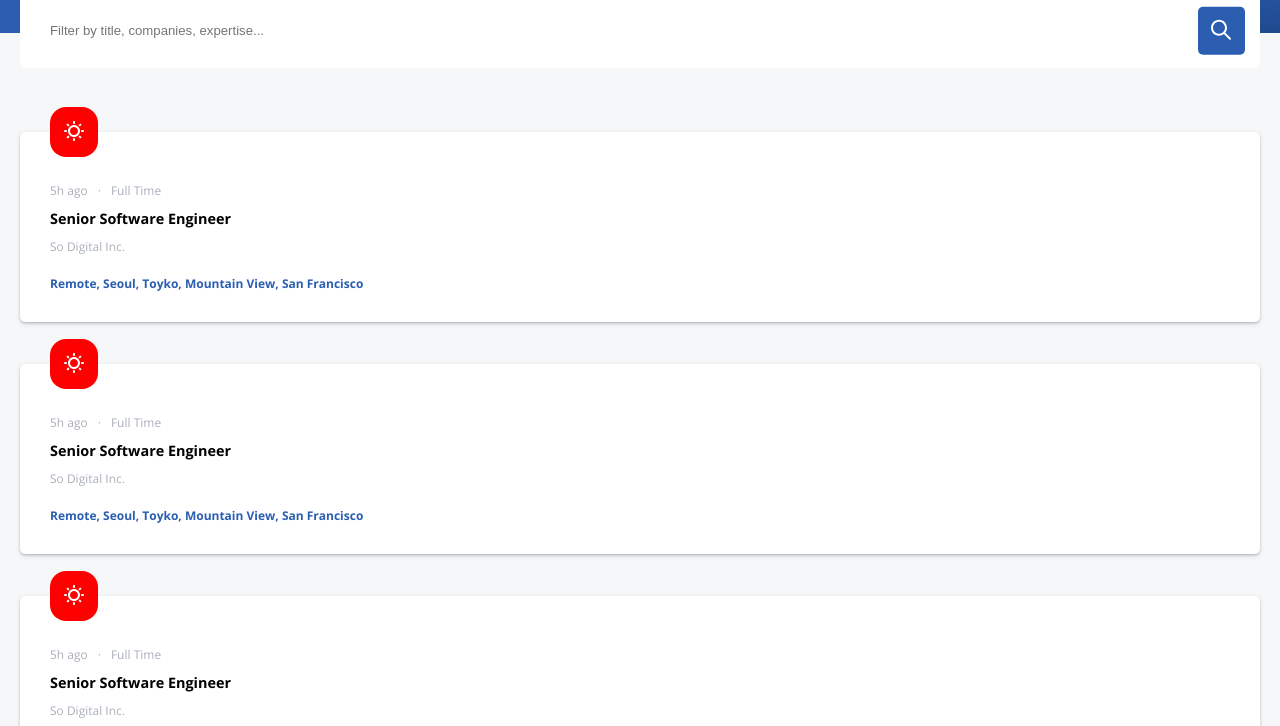
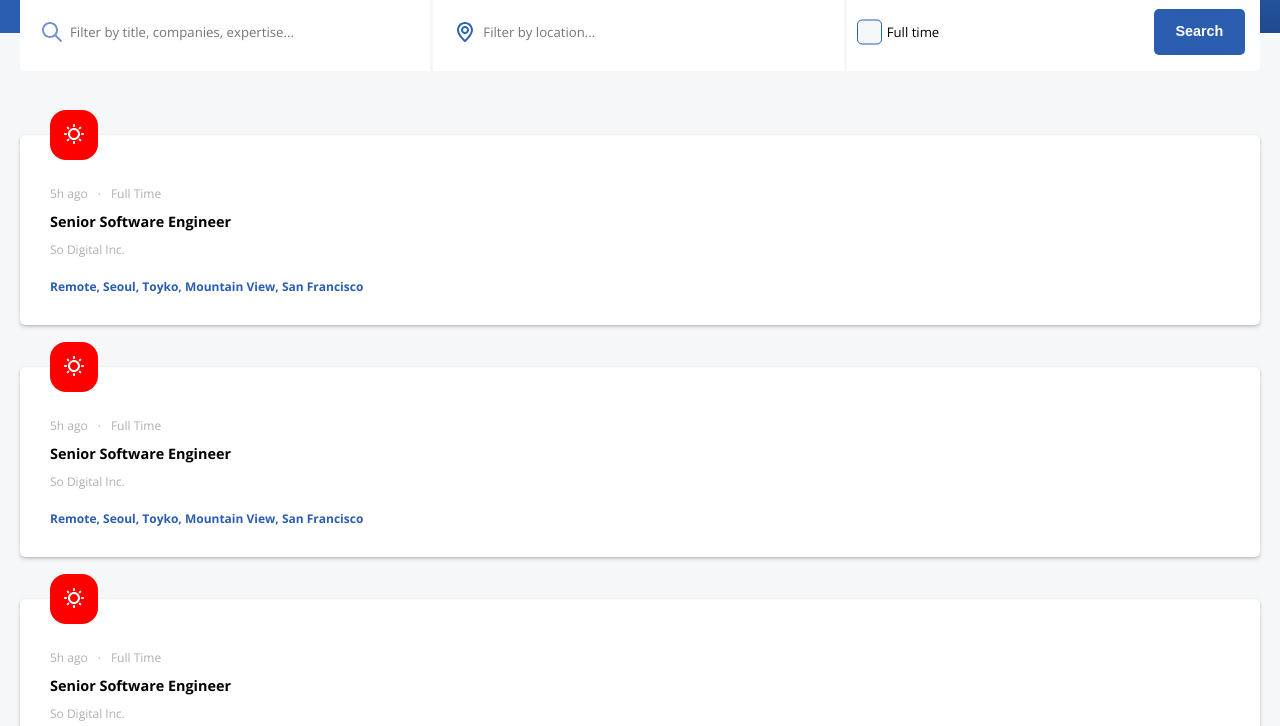
Before and after one commit to apyd/job-search-portal, a website: page index.html in a window 1280 px wide. Shown: the part 127-853 px from the top of the page. Drawn offline with nearby package versions, Linux system fonts and the light colour scheme.

Commit message:
Updated style.css

```diff
--- a/assets/css/style.css
+++ b/assets/css/style.css
@@ -1,5 +1,4 @@
 *, *::after, *::before {
-  -webkit-box-sizing: border-box;
   box-sizing: border-box;
   padding: 0;
   margin: 0;
@@ -12,35 +11,17 @@ html {
 
 body {
   background-color: #f5f7f8;
-  display: -webkit-box;
-  display: -ms-flexbox;
   display: flex;
-  -webkit-box-orient: vertical;
-  -webkit-box-direction: normal;
-  -ms-flex-direction: column;
   flex-direction: column;
-  -webkit-box-pack: stretch;
-  -ms-flex-pack: stretch;
   justify-content: stretch;
-  -webkit-box-align: center;
-  -ms-flex-align: center;
   align-items: center;
   padding-bottom: 20px;
 }
 
 .header {
-  display: -webkit-box;
-  display: -ms-flexbox;
   display: flex;
-  -webkit-box-orient: horizontal;
-  -webkit-box-direction: normal;
-  -ms-flex-direction: row;
   flex-direction: row;
-  -webkit-box-pack: justify;
-  -ms-flex-pack: justify;
   justify-content: space-between;
-  -webkit-box-align: stretch;
-  -ms-flex-align: stretch;
   align-items: stretch;
   width: 100%;
   background: url("../img/bg.svg");
@@ -55,57 +36,41 @@ body {
 }
 
 .main {
-  display: -webkit-box;
-  display: -ms-flexbox;
   display: flex;
-  -webkit-box-orient: vertical;
-  -webkit-box-direction: normal;
-  -ms-flex-direction: column;
   flex-direction: column;
-  -webkit-box-pack: center;
-  -ms-flex-pack: center;
   justify-content: center;
-  -webkit-box-align: center;
-  -ms-flex-align: center;
   align-items: center;
   padding: 0 20px;
+  margin-bottom: 20px;
   width: 100%;
 }
 
 .cards {
-  display: -webkit-box;
-  display: -ms-flexbox;
   display: flex;
-  -webkit-box-orient: vertical;
-  -webkit-box-direction: normal;
-  -ms-flex-direction: column;
   flex-direction: column;
-  -webkit-box-pack: start;
-  -ms-flex-pack: start;
   justify-content: flex-start;
-  -webkit-box-align: stretch;
-  -ms-flex-align: stretch;
   align-items: stretch;
   width: 100%;
 }
 
 .form {
-  display: -webkit-box;
-  display: -ms-flexbox;
   display: flex;
-  -webkit-box-orient: horizontal;
-  -webkit-box-direction: normal;
-  -ms-flex-direction: row;
   flex-direction: row;
-  -webkit-box-pack: stretch;
-  -ms-flex-pack: stretch;
-  justify-content: stretch;
-  -webkit-box-align: center;
-  -ms-flex-align: center;
+  justify-content: center;
   align-items: center;
   position: relative;
   top: -40px;
   width: 100%;
+}
+@media (min-width: 768px) {
+  .form {
+    display: flex;
+    flex-direction: row;
+    justify-content: center;
+    align-items: stretch;
+    background-color: #ffffff;
+    border-radius: 5px;
+  }
 }
 
 .btn {
@@ -114,8 +79,10 @@ body {
   font-size: 1.2rem;
   line-height: 0.8em;
   padding: 1.2em 1.5em;
-  margin: 0.5em;
   background-color: transparent;
+}
+.btn:hover {
+  cursor: pointer;
 }
 .btn--primary {
   background-color: #2B5EB1;
@@ -124,50 +91,117 @@ body {
 }
 .btn--icon {
   padding: 0.8em 0.8em;
-  margin: 0;
+}
+@media (min-width: 768px) {
+  .btn--icon {
+    display: none;
+  }
 }
 .btn--pull-right-middle {
   position: absolute;
   top: 50%;
   right: 15px;
-  -webkit-transform: translateY(-50%);
   transform: translateY(-50%);
 }
 
 .input {
+  font-family: "Open Sans", sans-serif;
+  color: #aaafb9;
   border: none;
   border-radius: 5px;
   padding: 30px 70px 30px 30px;
   font-size: 1.1rem;
   width: 100%;
 }
+@media (min-width: 768px) {
+  .input {
+    border: none;
+    border-radius: 5px 0px 0px 5px;
+    border-right: 3px solid #f5f7f8;
+    padding: 30px 15px 30px 50px;
+  }
+}
 .input__wrapper {
-  -webkit-box-flex: 1;
-  -ms-flex: 1;
   flex: 1;
   position: relative;
+  display: flex;
+  flex-direction: row;
+  justify-content: center;
+  align-items: center;
+}
+.input__wrapper:nth-child(n+2) {
+  display: none;
+}
+@media (min-width: 768px) {
+  .input__wrapper:nth-child(n+2) {
+    display: flex;
+    flex-direction: row;
+    justify-content: flex-start;
+    align-items: center;
+    flex: 1;
+  }
 }
 .input__icon {
   display: none;
 }
+@media (min-width: 768px) {
+  .input__icon {
+    display: inline-block;
+    position: absolute;
+    left: 20px;
+    filter: invert(33%) sepia(36%) saturate(2141%) hue-rotate(192deg) brightness(87%) contrast(89%);
+  }
+}
 
-.input__wrapper:nth-child(n+2) {
-  display: none;
+.checkbox {
+  position: absolute;
+  height: 1px;
+  width: 1px;
+  clip: rect(1px, 1px, 1px, 1px);
+  margin: -1px;
+  padding: 0;
+  border: 0;
+  overflow: hidden;
+}
+.checkbox__label {
+  padding-left: 40px;
+  font-size: 1.1rem;
+  position: relative;
+}
+.checkbox__label:hover {
+  cursor: pointer;
+}
+.checkbox__label::before {
+  position: absolute;
+  content: "";
+  width: 25px;
+  height: 25px;
+  background-color: #f5f7f8;
+  border: 1px solid #2B5EB1;
+  top: 50%;
+  left: 10px;
+  transform: translateY(-50%);
+  border-radius: 5px;
+}
+.checkbox:checked + .checkbox__label {
+  font-weight: 700;
+}
+.checkbox:checked + .checkbox__label::after {
+  position: absolute;
+  border-radius: 5px;
+  content: "";
+  width: 21px;
+  height: 21px;
+  background-color: #2B5EB1;
+  top: 50%;
+  left: 12px;
+  transform: translateY(-50%);
 }
 
 .theme-switch {
-  display: -webkit-box;
-  display: -ms-flexbox;
   display: flex;
-  -webkit-box-orient: horizontal;
-  -webkit-box-direction: normal;
-  -ms-flex-direction: row;
   flex-direction: row;
-  -webkit-box-pack: center;
-  -ms-flex-pack: center;
   justify-content: center;
-  -webkit-box-align: center;
-  -ms-flex-align: center;
   align-items: center;
   position: relative;
 }
@@ -183,7 +217,6 @@ body {
 }
 .theme-switch__input:checked + .theme-switch__label::after {
   left: 65%;
-  -webkit-transition: all 0.3s;
   transition: all 0.3s;
 }
 .theme-switch__label {
@@ -192,6 +225,9 @@ body {
   width: 55px;
   height: 30px;
   margin: 0 10px;
+}
+.theme-switch__label:hover {
+  cursor: pointer;
 }
 .theme-switch__label::before {
   position: absolute;
@@ -207,43 +243,29 @@ body {
   position: absolute;
   top: 50%;
   left: 15%;
-  -webkit-transform: translate(-15%, -50%);
   transform: translate(-15%, -50%);
   width: 1em;
   height: 1em;
   content: "";
   border-radius: 15px;
   background-color: #2B5EB1;
-  -webkit-transition: all 0.3s;
   transition: all 0.3s;
 }
 
 .card {
-  display: -webkit-box;
-  display: -ms-flexbox;
   display: flex;
-  -webkit-box-orient: vertical;
-  -webkit-box-direction: normal;
-  -ms-flex-direction: column;
   flex-direction: column;
-  -webkit-box-pack: start;
-  -ms-flex-pack: start;
   justify-content: flex-start;
-  -webkit-box-align: start;
-  -ms-flex-align: start;
   align-items: flex-start;
-  -webkit-box-flex: 1;
-  -ms-flex: 1;
   flex: 1;
   margin: 2em 0 1.5em 0;
   padding: 30px;
   border-radius: 5px;
-  -webkit-box-shadow: rgba(50, 50, 93, 0.25) 0px 2px 5px -1px, rgba(0, 0, 0, 0.3) 0px 1px 3px -1px;
   box-shadow: rgba(50, 50, 93, 0.25) 0px 2px 5px -1px, rgba(0, 0, 0, 0.3) 0px 1px 3px -1px;
   background-color: #ffffff;
+  min-width: 200px;
 }
 .card:hover {
-  -webkit-box-shadow: rgba(50, 50, 93, 0.25) 0px 13px 27px -5px, rgba(0, 0, 0, 0.3) 0px 8px 16px -8px;
   box-shadow: rgba(50, 50, 93, 0.25) 0px 13px 27px -5px, rgba(0, 0, 0, 0.3) 0px 8px 16px -8px;
   cursor: pointer;
 }
@@ -251,18 +273,9 @@ body {
   color: #2B5EB1;
 }
 .card__row {
-  display: -webkit-box;
-  display: -ms-flexbox;
   display: flex;
-  -webkit-box-orient: horizontal;
-  -webkit-box-direction: normal;
-  -ms-flex-direction: row;
   flex-direction: row;
-  -webkit-box-pack: start;
-  -ms-flex-pack: start;
   justify-content: flex-start;
-  -webkit-box-align: center;
-  -ms-flex-align: center;
   align-items: center;
   margin-top: -40px;
 }
--- a/index.html
+++ b/index.html
@@ -39,7 +39,7 @@
 			<div class="input__wrapper">
 				<input class="checkbox" type="checkbox" id="work-type">
 				<label for="work-type" class="checkbox__label">Full time</label>
-				<button class="btn">Search</button>
+				<button class="btn btn--primary btn--pull-right-middle">Search</button>
 			</div>
 		</div>
 		<div class="cards">
```
